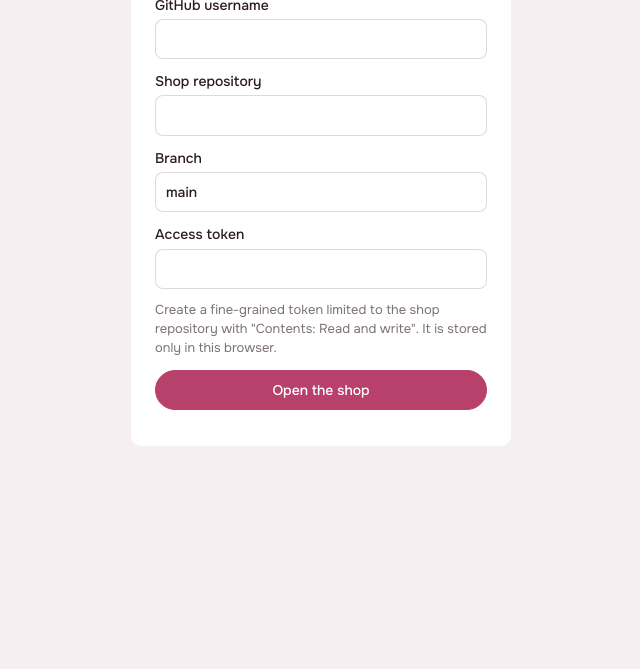
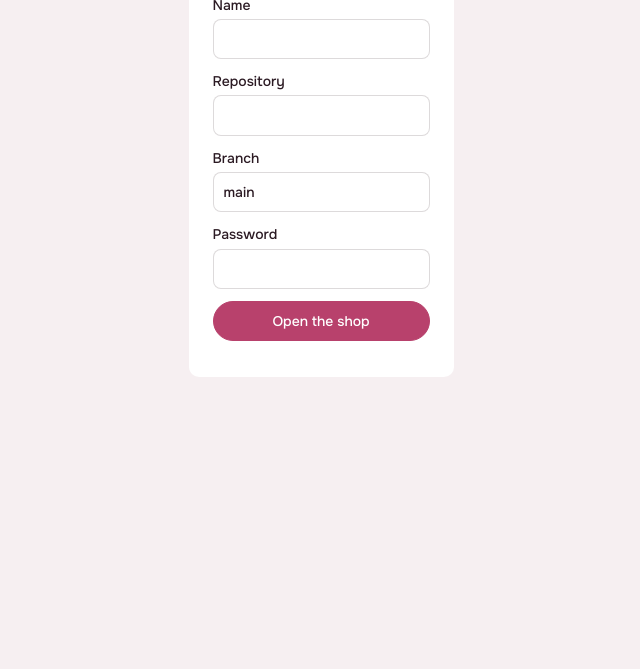
Before and after one commit to masimusaia/Retyr, a plain HTML site: page index.html in a window 1280 px wide. Shown: the part 131-800 px from the top of the page, without its empty margins (319-959 px from the left). Drawn offline with Linux system fonts and the light colour scheme.

Commit message:
Update index.html

```diff
--- a/index.html
+++ b/index.html
@@ -105,11 +105,10 @@ details.it[open]>summary{border-bottom:1px solid var(--line);margin-bottom:10px}
 
 <form id="login">
   <h2>Shop admin</h2>
-  <label>GitHub username<input name="owner" required autocomplete="off"></label>
-  <label>Shop repository<input name="repo" required autocomplete="off"></label>
+  <label>Name<input name="owner" required autocomplete="off"></label>
+  <label>Repository<input name="repo" required autocomplete="off"></label>
   <label>Branch<input name="branch" value="main" required></label>
-  <label>Access token<input name="token" type="password" required autocomplete="off"></label>
-  <p class="note">Create a fine-grained token limited to the shop repository with "Contents: Read and write". It is stored only in this browser.</p>
+  <label>Password<input name="token" type="password" required autocomplete="off"></label>
   <button class="btn" type="submit">Open the shop</button>
   <p id="err"></p>
 </form>
@@ -184,7 +183,7 @@ function ser(v, i = "") {
 }
 const decl = o => names.map(n => `const ${n} = ${ser(o[n])};`).join("\n\n").replace(/<\//g, "<\\/") + "\n";
 
-/* ---------- colours: the variables in the :root block of style.css ---------- */
+/* ---------- colours ---------- */
 const probe = document.body.appendChild(document.createElement("i"));
 probe.hidden = true;
 function parseColor(v) {
@@ -195,7 +194,6 @@ function parseColor(v) {
 }
 const h2 = n => Math.round(n).toString(16).padStart(2, "0");
 const toHex = c => "#" + h2(c.r) + h2(c.g) + h2(c.b) + (c.a < 1 ? h2(c.a * 255) : "");
-// [variable, label, has opacity]
 const CGROUPS = [
   ["Page", [["--paper", "Page background"], ["--nav", "Menu bar", 1], ["--white", "Panels: cart, filters, fields"], ["--line", "Thin lines", 1], ["--outline", "Outlines of chips, fields, icons", 1], ["--overlay", "Dimming behind the cart", 1]]],
   ["Text", [["--ink", "Body text"], ["--muted", "Secondary text", 1], ["--heading", "Headings"], ["--link", "Links"]]],
@@ -281,7 +279,6 @@ function build() {
   return "<!doctype html>" + d.documentElement.outerHTML;
 }
 
-/* Runs inside the preview iframe (it is serialised with toString, so it must not use anything from the outside). */
 function previewScript(init) {
   const post = m => parent.postMessage(m, "*");
   if (init.h) location.hash = init.h;
@@ -346,7 +343,6 @@ function previewScript(init) {
     else startEdit(x, e);
   }, true);
 
-  // safety net: in a srcdoc frame a link like href="#" resolves against the admin page and would load the admin inside the preview
   addEventListener("click", e => {
     const a = e.target.closest && e.target.closest("a[href]");
     if (a && !e.defaultPrevented && /^#/.test(a.getAttribute("href"))) e.preventDefault();
@@ -387,7 +383,7 @@ function previewScript(init) {
     el.removeAttribute("contenteditable");
     if (changed) el.setAttribute("data-raw", el.innerHTML); else el.innerHTML = old;
     cur = null;
-    if (window.__shop) window.__shop.render("html");   // links inside the text get their address again
+    if (window.__shop) window.__shop.render("html");
   });
 
   // live updates from the admin
@@ -420,8 +416,6 @@ function previewScript(init) {
     }
   });
 }
-/* A full reload of the preview is only for the first load (or an old site without the live hook).
-   Every edit after that is sent into the running preview, so it keeps its tab, scroll, cart and filters. */
 const rebuild = () => { ready = false; $("#view").srcdoc = build(); };
 function sync() { clearTimeout(timer); timer = setTimeout(flush, 150); upd(); }
 function flush() {
@@ -465,8 +459,6 @@ addEventListener("message", e => {
     if (ta) { ta.scrollIntoView({ block: "center" }); ta.focus(); }
   }
 });
-
-/* open the editor for something that was clicked in the preview */
 function jump(p) {
   const t = p.split(".")[0];
   if (!names.includes(t)) return;
@@ -507,7 +499,6 @@ function addTag(inp) {
   if (!a.some(x => x.toLowerCase() === v.toLowerCase())) a.push(v);
   dirty.cfg = true; refreshTags(p, true); sync();
 }
-/* ---------- terms: blocks (paragraph, lists, table) ---------- */
 const BL = { p: "Paragraph", ol: "Numbered list", ul: "Bullet list", table: "Table" };
 const cb = (a, p, i, t, title) => `<button type="button" data-a="${a}" data-p="${p}" data-i="${i}" title="${title}">${t}</button>`;
 const ta = (p, k, val) => `<textarea rows="${Math.min(8, Math.ceil(String(val).length / 45) || 1)}" data-p="${p}" data-t="s" data-k="${k}">${esc(val)}</textarea>`;
@@ -710,7 +701,6 @@ panel.addEventListener("click", e => {
   const st = panel.scrollTop; renderPanel(); panel.scrollTop = st;
 });
 
-/* ---------- resizable settings panel ---------- */
 const grip = $("#grip"), side = $("aside"), WKEY = "shop-admin-width";
 const setW = w => document.documentElement.style.setProperty("--aw", Math.min(Math.max(340, innerWidth - 260), Math.max(340, Math.round(w))) + "px");
 const saveW = () => { try { localStorage.setItem(WKEY, Math.round(side.getBoundingClientRect().width)); } catch (e) {} };
```
